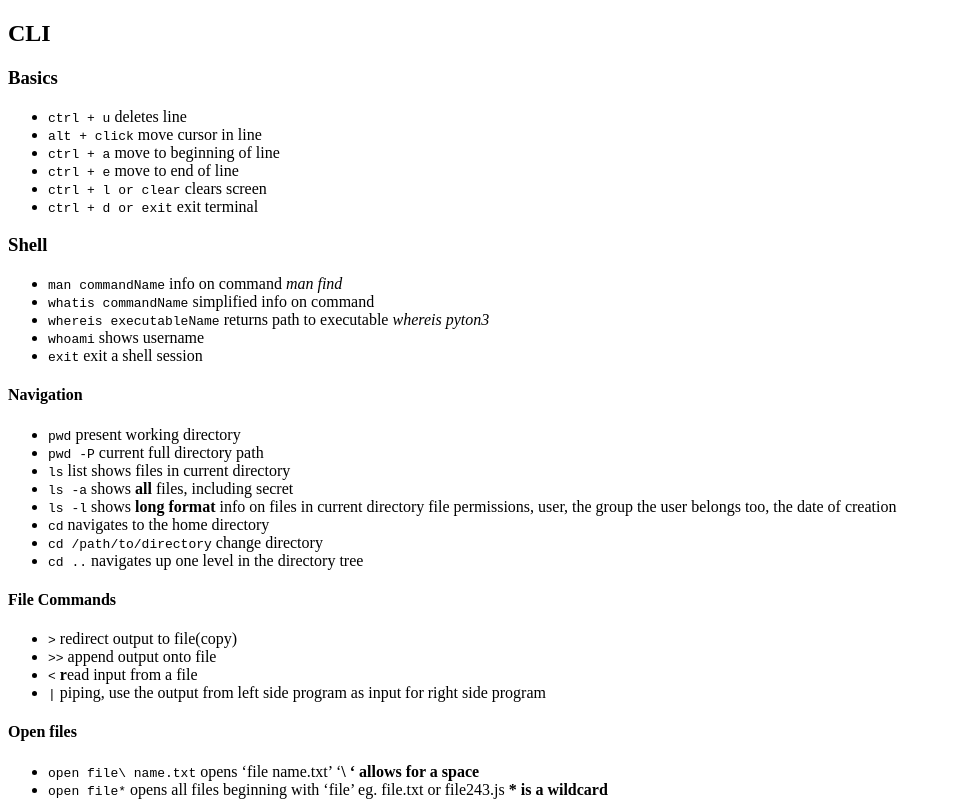
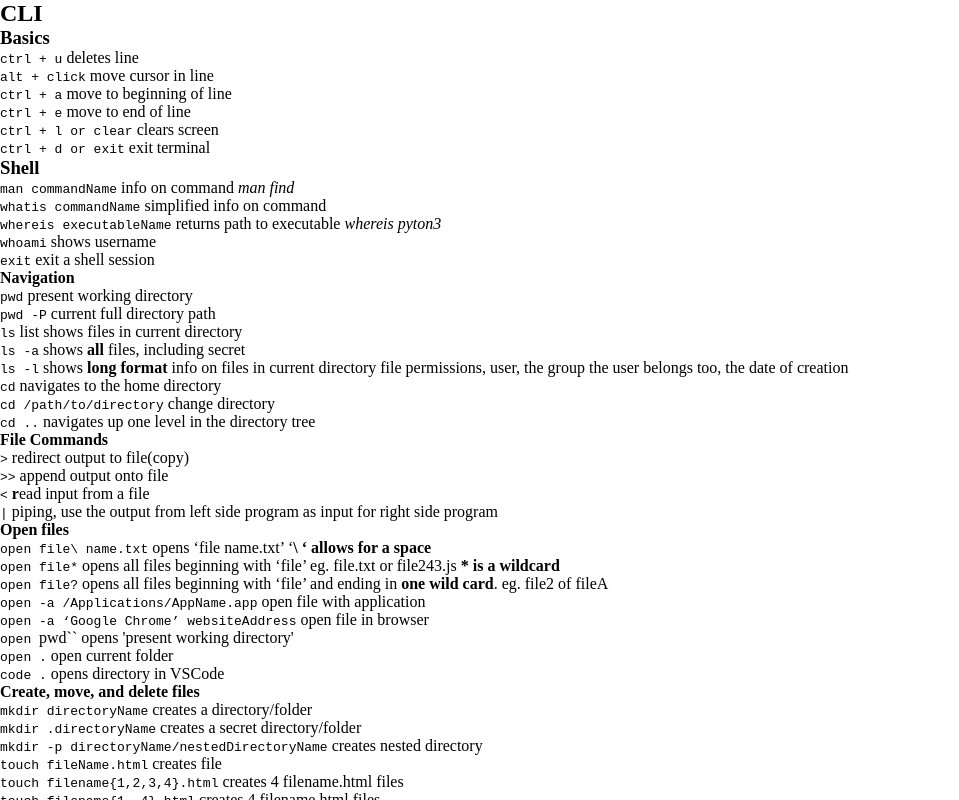
Before and after one commit to dejmedus/notes, a Next.js app: page /commands/cli in a window 1280 px wide. Shown: the top 800 px of the page, without its empty margins (0-959 px from the left). Built offline with nearby package versions, Linux system fonts and the light colour scheme.

Commit message:
bring in global styles

```diff
--- /dev/null
+++ b/pages/_app.js
@@ -0,0 +1,6 @@
+import "../styles/global.css";
+
+// This default export is required in a new `pages/_app.js` file.
+export default function MyApp({ Component, pageProps }) {
+  return <Component {...pageProps} />;
+}
--- a/styles/global.css
+++ b/styles/global.css
@@ -2,3 +2,10 @@
   margin: 0;
   padding: 0;
 }
+
+.link {
+  text-decoration: underline;
+}
+.link:hover {
+  opacity: 0.8;
+}
```
